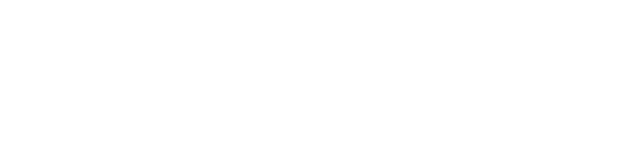
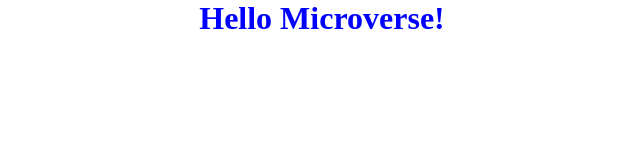
Before and after one commit to over-geek/Hello-Microverse2, a website: page index.html in a window 1280 px wide. Shown: the whole page, without its empty margins (318-958 px from the left). Drawn offline with Linux system fonts and the light colour scheme.

Commit message:
Add hello text to page

```diff
--- a/index.html
+++ b/index.html
@@ -8,6 +8,8 @@
     <link rel="stylesheet" href="style.css">
 </head>
 <body>
-
+    <header class="header">
+        <h1>Hello Microverse!</h1>
+    </header>
 </body>
 </html>
```
